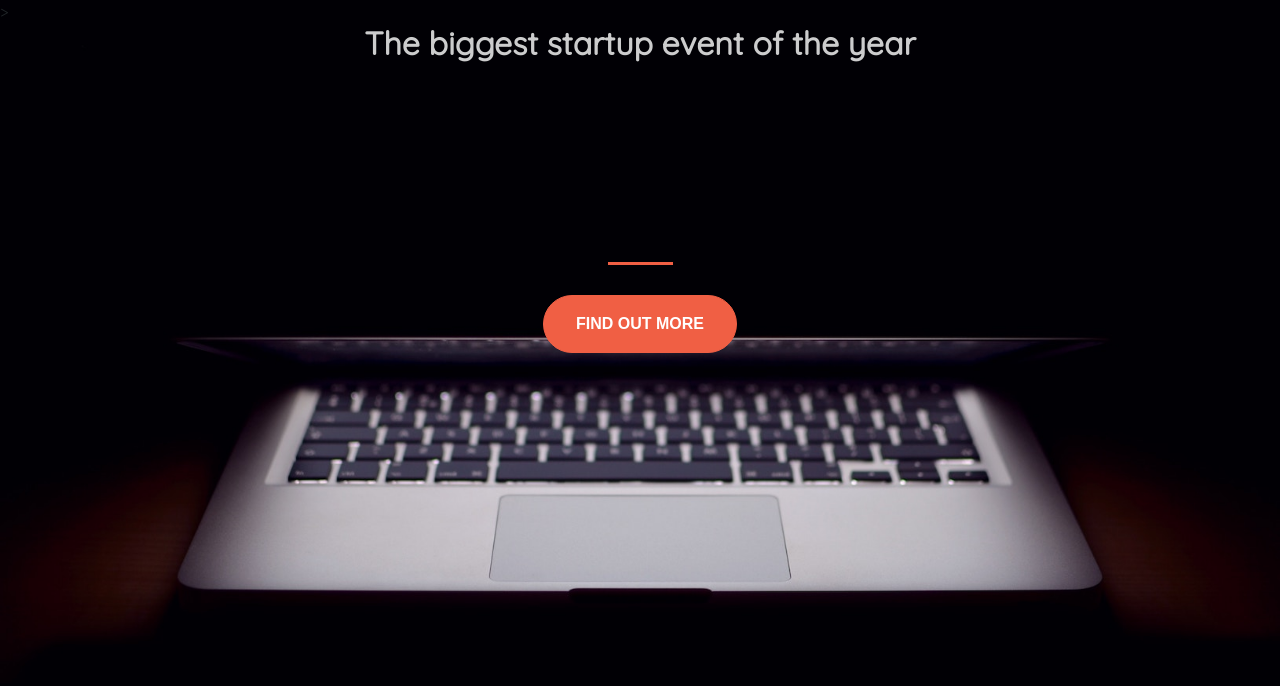
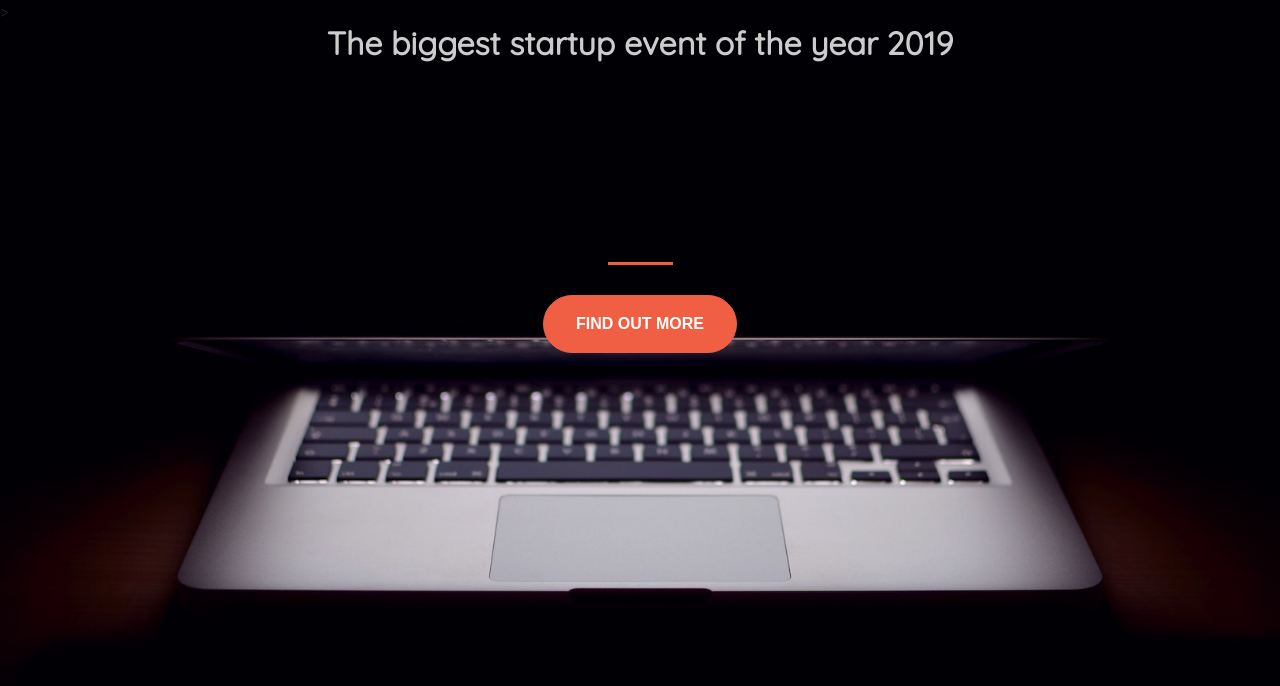
Before and after one commit to Anita831003/Ani.github, a plain HTML site: page index.html in a window 1280 px wide. Drawn offline with nearby package versions, Linux system fonts and the light colour scheme.

Commit message:
update index.html

```diff
--- a/index.html
+++ b/index.html
@@ -15,19 +15,19 @@
 
     </head>
   <body>
-  <header class="startup text-center text-blue d-flex>"
-        <div class="container my auto"
+  <header class="startup text-center text-blue d-flex">
+        <div class="container my auto">
          <div class="row">
             <div class="col-lg-12 my-auto">
                 <h1 class="text uppercase faded">
-                <strong>The biggest startup event of the year</strong>
+                <strong>The biggest startup event of the year 2019</strong>
                 </h1><hr>
 
-        </div>
-             <div class="col-lg-12 my-auto">
-             <button class="btn btn-primary btn-xl">Find Out More</button>
-         </div>
             </div>
+            <div class="col-lg-12 my-auto">
+                <button class="btn btn-primary btn-xl">Find Out More</button>
+            </div>
+          </div>
         </div>
   </header>
   </body>
```
